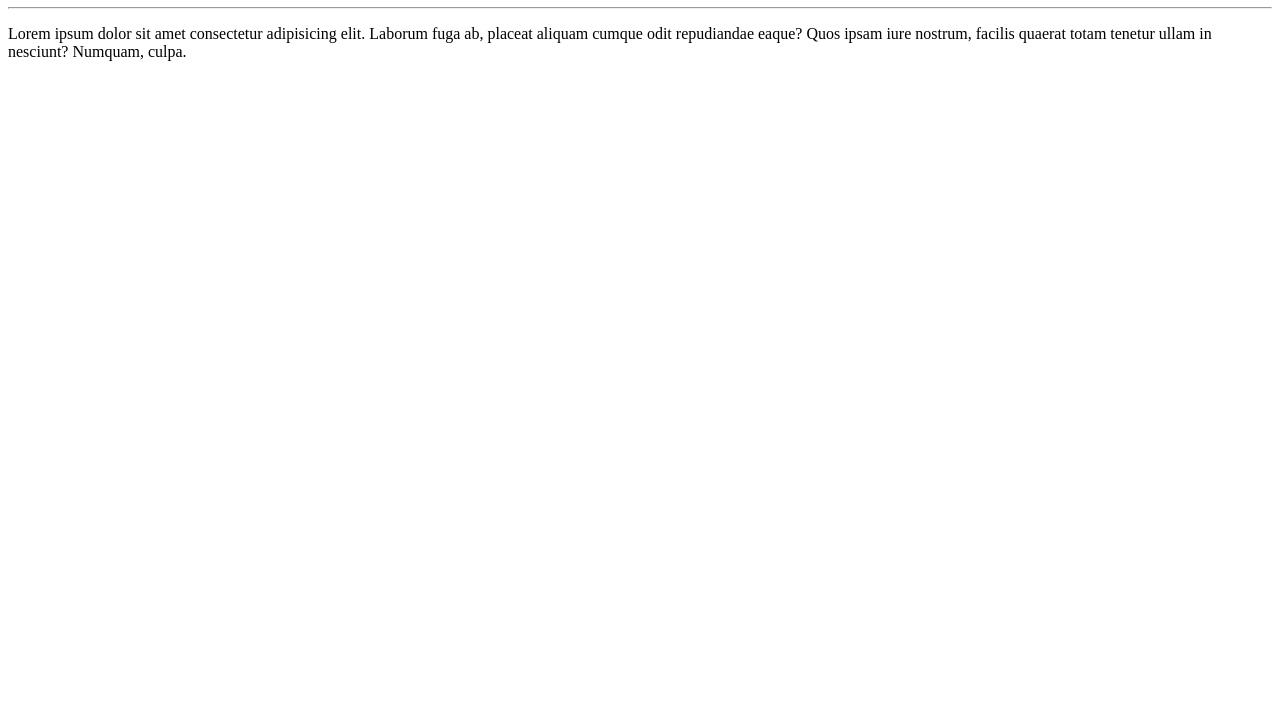
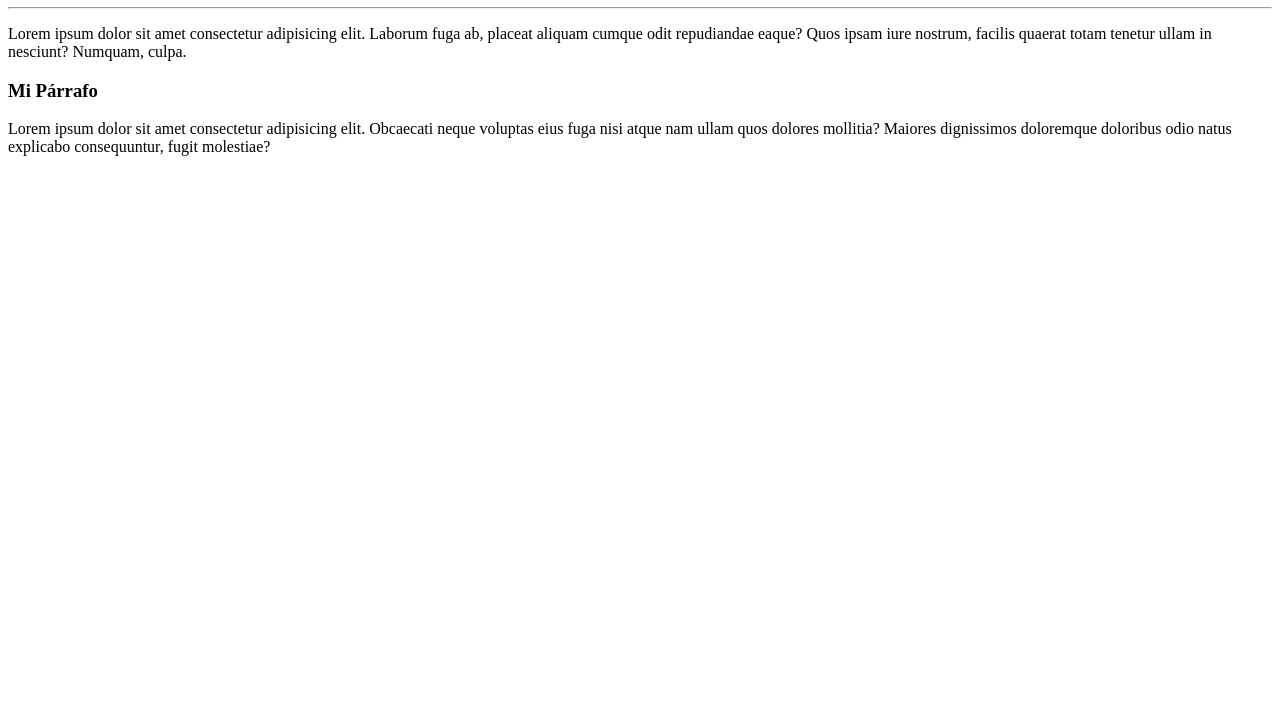
Before and after one commit to jesusromerovillanueva2021/jrv, a plain HTML site: page index.html in a window 1280 px wide. Shown: the part 73-800 px from the top of the page. Drawn offline with Linux system fonts and the light colour scheme.

Commit message:
se agrega párrafo a ramaParrafo

```diff
--- a/index.html
+++ b/index.html
@@ -12,5 +12,7 @@
     <p>
         Lorem ipsum dolor sit amet consectetur adipisicing elit. Laborum fuga ab, placeat aliquam cumque odit repudiandae eaque? Quos ipsam iure nostrum, facilis quaerat totam tenetur ullam in nesciunt? Numquam, culpa.
     </p>
+    <h3>Mi Párrafo</h3>
+    <p>Lorem ipsum dolor sit amet consectetur adipisicing elit. Obcaecati neque voluptas eius fuga nisi atque nam ullam quos dolores mollitia? Maiores dignissimos doloremque doloribus odio natus explicabo consequuntur, fugit molestiae?</p>
 </body>
 </html>
```
